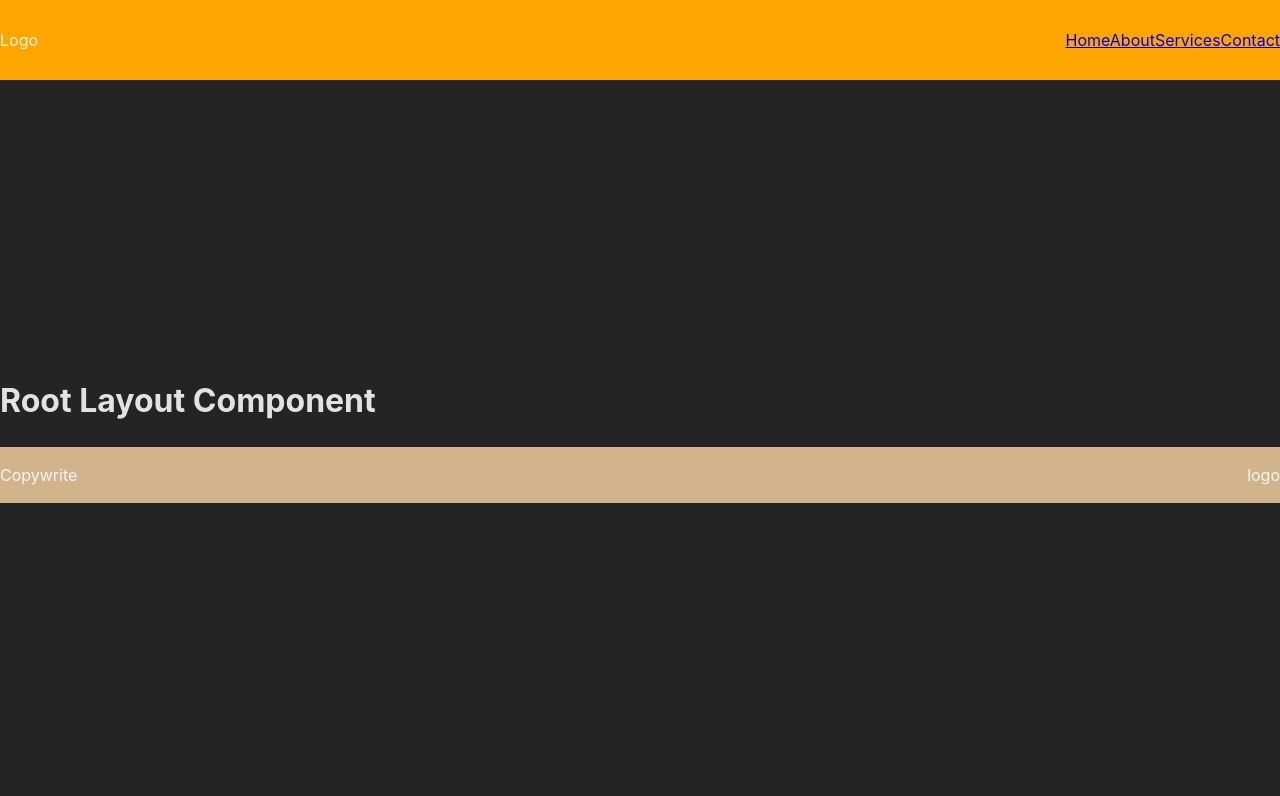
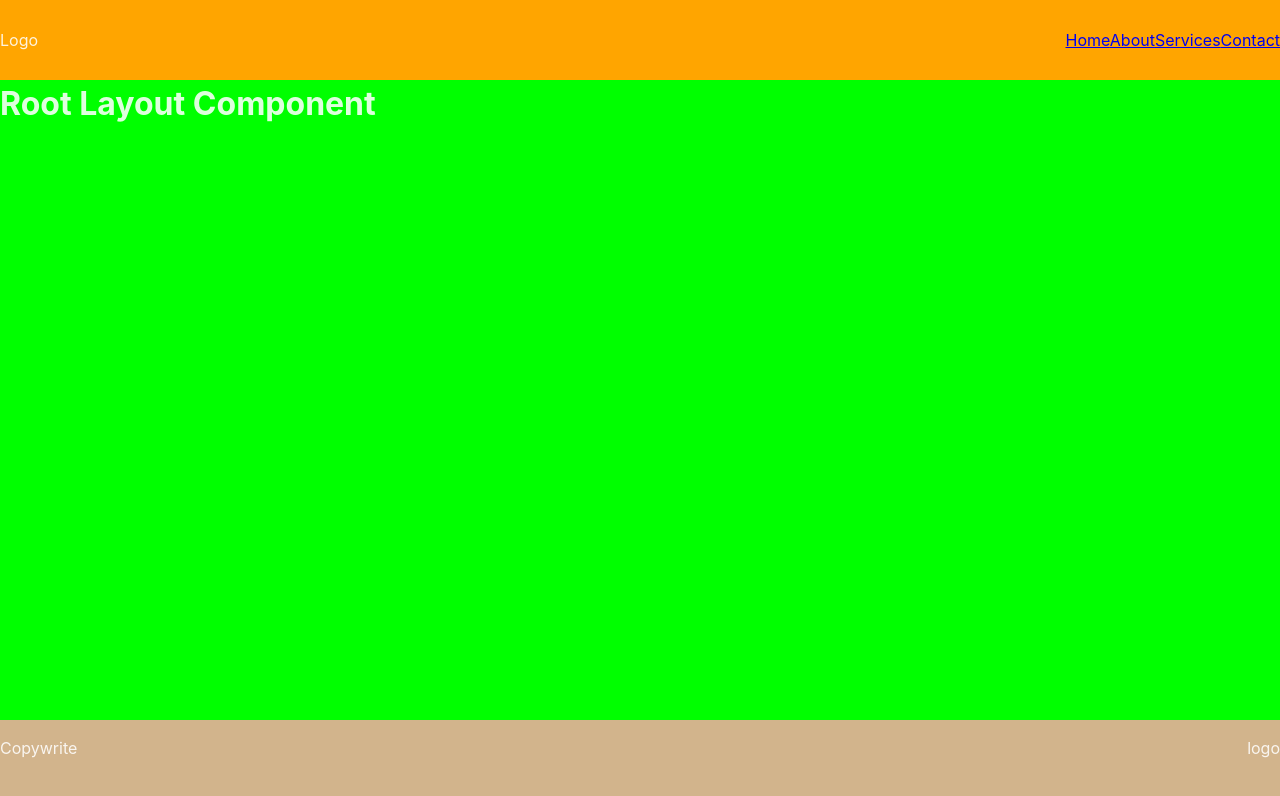
Before and after one commit to andrew-oyanguren/pro-wildfire-defense, a React (Vite) app: page / in a window 1280 px wide. Shown: the top 796 px of the page. Built offline with nearby package versions, Linux system fonts and the light colour scheme.

Commit message:
Updated main content min height

```diff
--- a/src/components/Footer/Footer.tsx
+++ b/src/components/Footer/Footer.tsx
@@ -3,6 +3,7 @@ import styled from 'styled-components';
 const StyledFooter = styled.footer`
   background-color: tan;
   width: 100vw;
+  height: 80px;
 
   display: flex;
   justify-content: space-between;
--- a/src/styles/globalStyles.ts
+++ b/src/styles/globalStyles.ts
@@ -26,6 +26,8 @@ const GlobalStyle = createGlobalStyle`
 
   main {
     margin-top: 80px;
+    min-height: calc(100vh - 160px);
+    background-color: lime;
   }
 `;
 
```
